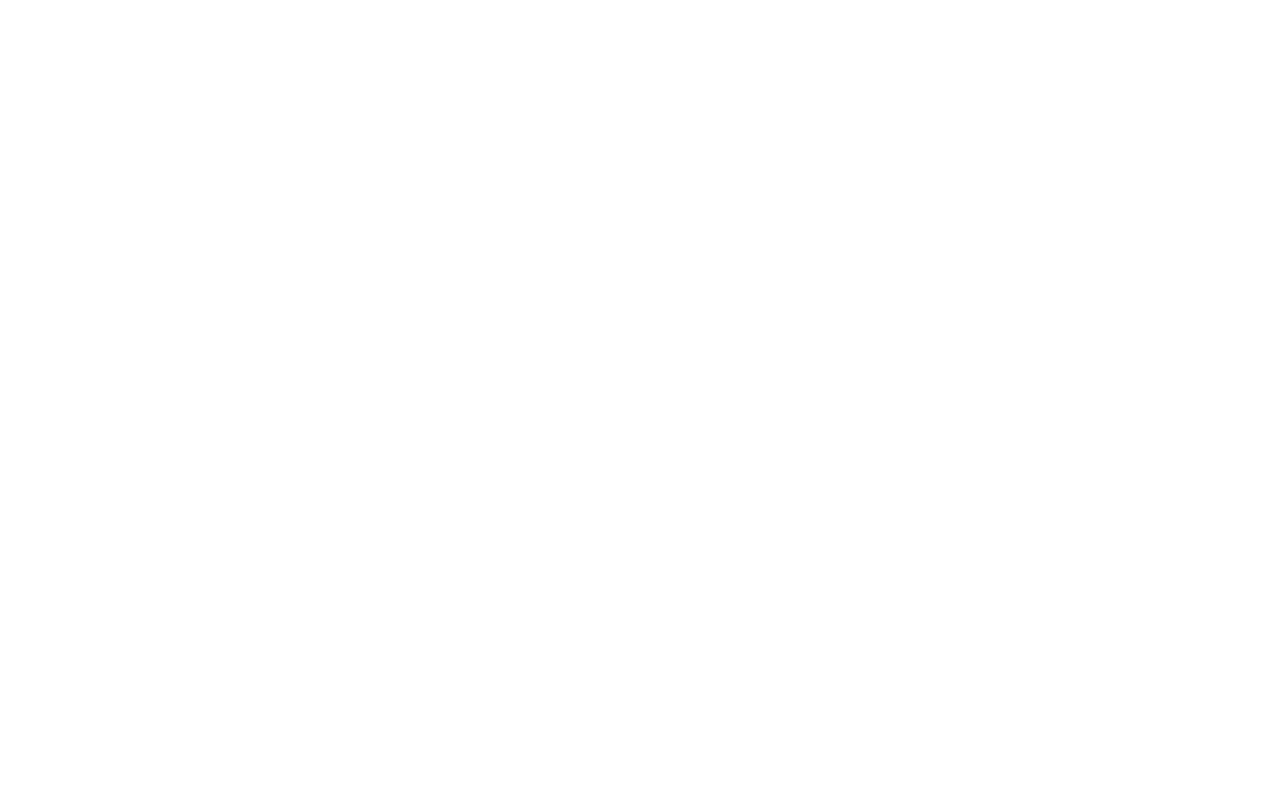
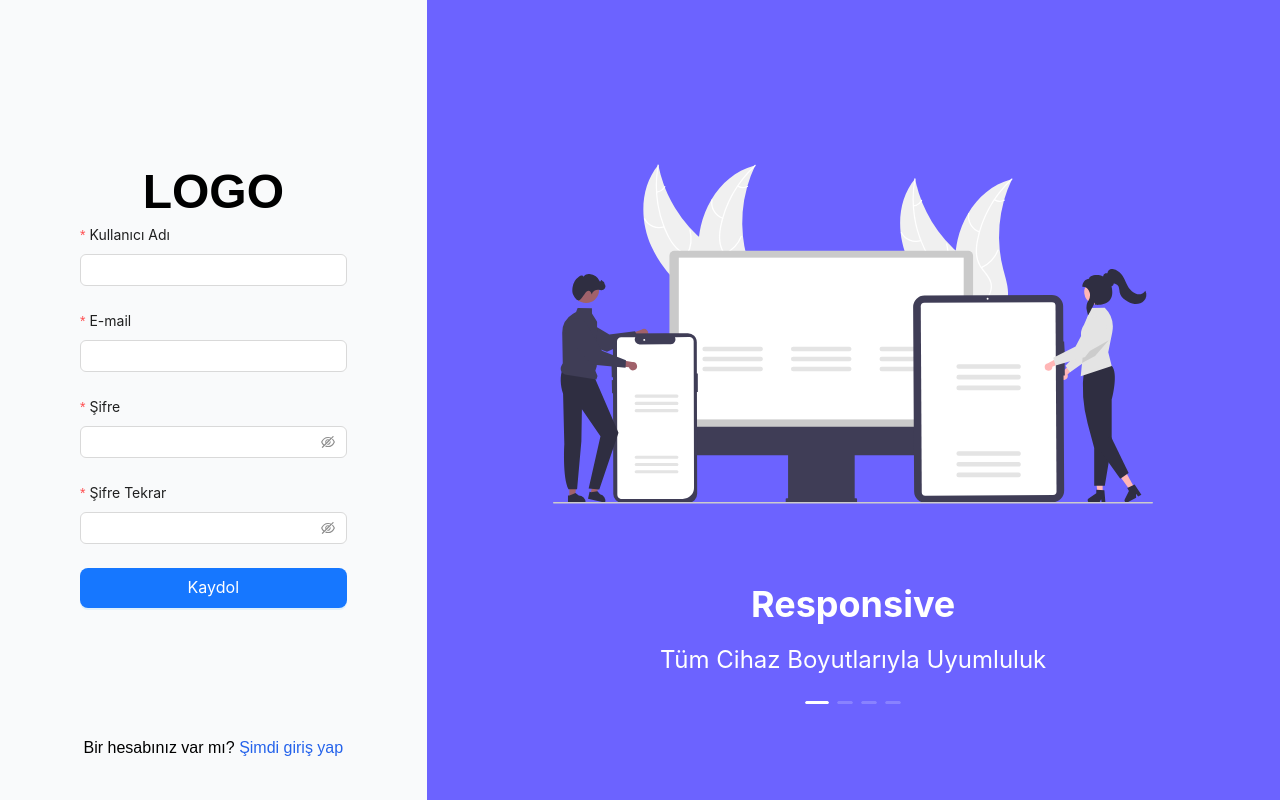
Before and after one commit to HakanSayar33/client, a React (Create React App) app: page /register in a window 1280 px wide. Before the commit this address had no page. Built offline with nearby package versions, Linux system fonts and the light colour scheme.

Commit message:
created register and login pages

```diff
--- a/src/App.jsx
+++ b/src/App.jsx
@@ -1,4 +1,6 @@
 import { BrowserRouter, Routes, Route } from "react-router-dom";
+import Login from "./pages/auth/Login";
+import Register from "./pages/auth/Register";
 import BillPage from "./pages/BillPage";
 import CartPage from "./pages/CartPage";
 import CustomerPage from "./pages/CustomerPage";
@@ -14,6 +16,8 @@ function App() {
         <Route path="/bills" element={<BillPage />} />
         <Route path="/customers" element={<CustomerPage />} />
         <Route path="/statistic" element={<StatisticPage />} />
+        <Route path="/register" element={<Register />} />
+        <Route path="/login" element={<Login />} />
       </Routes>
     </BrowserRouter>
   );
--- /dev/null
+++ b/src/components/auth/AuthCarousel.jsx
@@ -0,0 +1,11 @@
+const AuthCarousel = ({ img, title, desc }) => {
+    return (
+      <div className="!flex flex-col items-center justify-center h-full mb-10 ">
+        <img src={img} alt="" className="w-[600px] h-[500px]" />
+        <h3 className="text-4xl text-white text-center font-bold">{title}</h3>
+        <p className="mt-5 text-2xl text-white text-center">{desc}</p>
+      </div>
+    );
+  };
+
+  export default AuthCarousel;
--- a/src/index.css
+++ b/src/index.css
@@ -7,6 +7,7 @@
 body {
   margin: 0;
   font-family: "Electrolize", sans-serif;
+  @apply bg-gray-50;
 }
 
 .ant-btn-primary {
--- /dev/null
+++ b/src/pages/auth/Login.jsx
@@ -0,0 +1,93 @@
+import { Button, Carousel, Checkbox, Form, Input } from "antd";
+import { Link } from "react-router-dom";
+import AuthCarousel from "../../components/auth/AuthCarousel";
+
+const Login = () => {
+  return (
+    <div className="h-screen">
+      <div className="flex justify-between h-full">
+        <div className="xl:px-20 px-10 w-full flex flex-col h-full justify-center relative">
+          <h1 className="text-center text-5xl font-bold mb-2">LOGO</h1>
+          <Form layout="vertical">
+            <Form.Item
+              label="E-mail"
+              name={"email"}
+              rules={[
+                {
+                  required: true,
+                  message: "E-mail Alanı Boş Bırakılamaz!",
+                },
+              ]}
+            >
+              <Input />
+            </Form.Item>
+            <Form.Item
+              label="Şifre"
+              name={"password"}
+              rules={[
+                {
+                  required: true,
+                  message: "Şifre Alanı Boş Bırakılamaz!",
+                },
+              ]}
+            >
+              <Input.Password />
+            </Form.Item>
+            <Form.Item name={"remember"} valuePropName="checked">
+              <div className="flex justify-between items-center">
+                <Checkbox>Remember me</Checkbox>
+                <Link>Forgot Password?</Link>
+              </div>
+            </Form.Item>
+            <Form.Item>
+              <Button
+                type="primary"
+                htmlType="submit"
+                className="w-full"
+                size="large"
+              >
+                Giriş Yap
+              </Button>
+            </Form.Item>
+          </Form>
+          <div className="flex justify-center absolute left-0 bottom-10 w-full">
+            Henüz bir hesabınız yok mu?&nbsp;
+            <Link to="/register" className="text-blue-600">
+              Şimdi kaydol
+            </Link>
+          </div>
+        </div>
+        <div className="xl:w-4/6 lg:w-3/5 md:w-1/2 md:flex hidden bg-[#6c63ff] h-full">
+          <div className="w-full h-full flex items-center">
+            <div className="w-full">
+              <Carousel className="!h-full px-6" autoplay>
+                <AuthCarousel
+                  img="/images/responsive.svg"
+                  title="Responsive"
+                  desc="Tüm Cihaz Boyutlarıyla Uyumluluk"
+                />
+                <AuthCarousel
+                  img="/images/statistic.svg"
+                  title="İstatistikler"
+                  desc="Geniş Tutulan İstatistikler"
+                />
+                <AuthCarousel
+                  img="/images/customer.svg"
+                  title="Müşteri Memnuniyeti"
+                  desc="Deneyim Sonunda Üründen Memnun Müşteriler"
+                />
+                <AuthCarousel
+                  img="/images/admin.svg"
+                  title="Yönetici Paneli"
+                  desc="Tek Yerden Yönetim"
+                />
+              </Carousel>
+            </div>
+          </div>
+        </div>
+      </div>
+    </div>
+  );
+};
+
+export default Login;
--- /dev/null
+++ b/src/pages/auth/Register.jsx
@@ -0,0 +1,111 @@
+import { Button, Carousel, Form, Input } from "antd";
+import { Link } from "react-router-dom";
+import AuthCarousel from "../../components/auth/AuthCarousel";
+
+const Register = () => {
+  return (
+    <div className="h-screen">
+      <div className="flex justify-between h-full">
+        <div className="xl:px-20 px-10 w-full flex flex-col h-full justify-center relative">
+          <h1 className="text-center text-5xl font-bold mb-2">LOGO</h1>
+          <Form layout="vertical">
+            <Form.Item
+              label="Kullanıcı Adı"
+              name={"username"}
+              rules={[
+                {
+                  required: true,
+                  message: "Kullanıcı Adı Alanı Boş Bırakılamaz!",
+                },
+              ]}
+            >
+              <Input />
+            </Form.Item>
+            <Form.Item
+              label="E-mail"
+              name={"email"}
+              rules={[
+                {
+                  required: true,
+                  message: "E-mail Alanı Boş Bırakılamaz!",
+                },
+              ]}
+            >
+              <Input />
+            </Form.Item>
+            <Form.Item
+              label="Şifre"
+              name={"password"}
+              rules={[
+                {
+                  required: true,
+                  message: "Şifre Alanı Boş Bırakılamaz!",
+                },
+              ]}
+            >
+              <Input.Password />
+            </Form.Item>
+            <Form.Item
+              label="Şifre Tekrar"
+              name={"passwordAgain"}
+              rules={[
+                {
+                  required: true,
+                  message: "Şifre Tekrar Alanı Boş Bırakılamaz!",
+                },
+              ]}
+            >
+              <Input.Password />
+            </Form.Item>
+            <Form.Item>
+              <Button
+                type="primary"
+                htmlType="submit"
+                className="w-full"
+                size="large"
+              >
+                Kaydol
+              </Button>
+            </Form.Item>
+          </Form>
+          <div className="flex justify-center absolute left-0 bottom-10 w-full">
+            Bir hesabınız var mı?&nbsp;
+            <Link to="/login" className="text-blue-600">
+              Şimdi giriş yap
+            </Link>
+          </div>
+        </div>
+        <div className="xl:w-4/6 lg:w-3/5 md:w-1/2 md:flex hidden bg-[#6c63ff] h-full">
+          <div className="w-full h-full flex items-center">
+            <div className="w-full">
+              <Carousel className="!h-full px-6 autoplay">
+                <AuthCarousel
+                  img="/images/responsive.svg"
+                  title="Responsive"
+                  desc="Tüm Cihaz Boyutlarıyla Uyumluluk"
+                />
+                <AuthCarousel
+                  img="/images/statistic.svg"
+                  title="İstatistikler"
+                  desc="Geniş Tutulan İstatistikler"
+                />
+                <AuthCarousel
+                  img="/images/customer.svg"
+                  title="Müşteri Memnuniyeti"
+                  desc="Deneyim Sonunda Üründen Memnun Müşteriler"
+                />
+                <AuthCarousel
+                  img="/images/admin.svg"
+                  title="Yönetici Paneli"
+                  desc="Tek Yerden Yönetim"
+                />
+              </Carousel>
+            </div>
+          </div>
+        </div>
+      </div>
+    </div>
+  );
+};
+
+export default Register;
```
